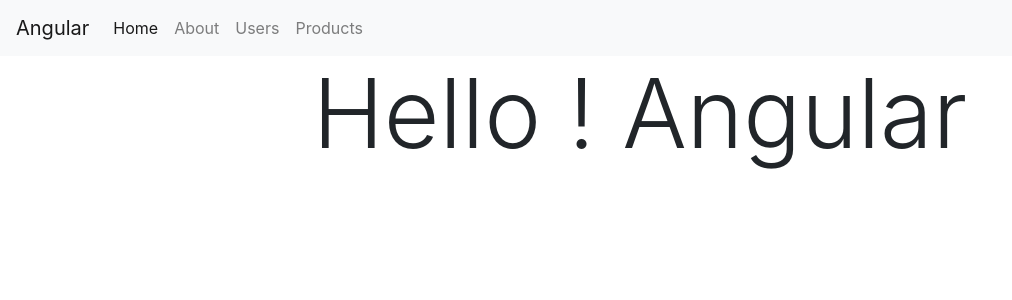
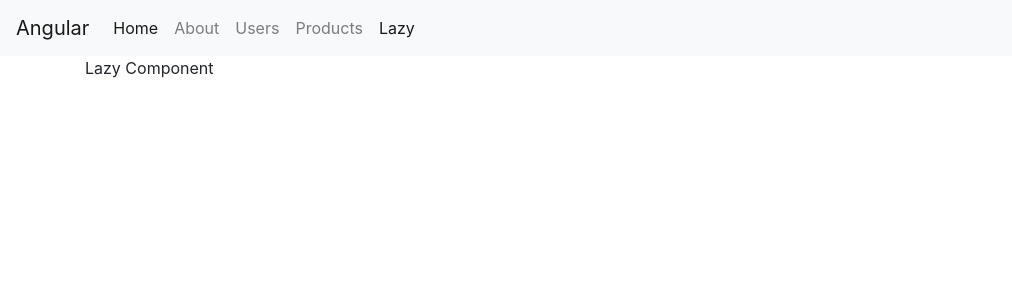
Before and after one commit to iammahesh09/angular-test, an Angular app: page /lazy in a window 1280 px wide. Before the commit this address led to /. Shown: the top 300 px of the page, without its empty margins (0-1012 px from the left). Built offline with nearby package versions, Linux system fonts and the light colour scheme.

Commit message:
Lazy loading

```diff
--- a/src/app/app.component.html
+++ b/src/app/app.component.html
@@ -18,6 +18,9 @@
         <li class="nav-item" routerLinkActive="active">
           <a class="nav-link" routerLink="/ProductsList">Products</a>
         </li>
+        <li class="nav-item" routerLinkActive="active">
+          <a class="nav-link" routerLink="/lazy">Lazy</a>
+        </li>
 
       </ul>
     </div>
--- /dev/null
+++ b/src/app/lazy.component.ts
@@ -0,0 +1,14 @@
+import { Component } from '@angular/core';
+
+@Component({
+    selector: 'app-lazy',
+    template: `
+        <p>Lazy Component</p>
+    `
+})
+
+export class LazyComponent {
+
+    constructor() { }
+
+}
```
Also changed, not shown: src/app/AppRouting.ts (+6 -3 lines), src/app/lazy.module.ts (added, +8 -0 lines).
